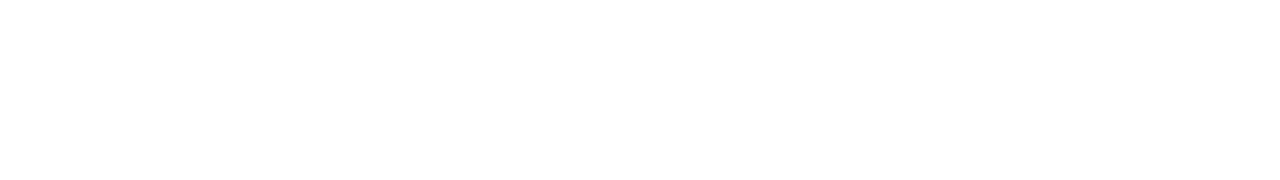
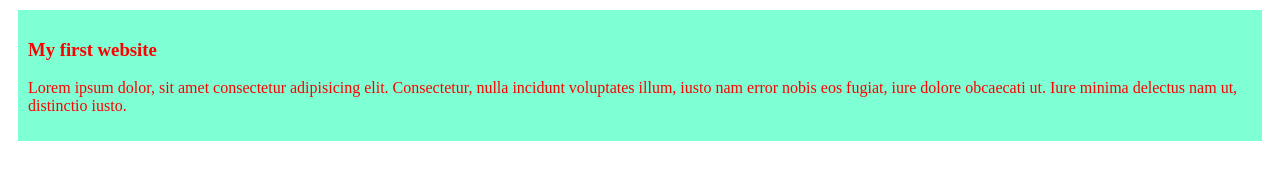
Before and after one commit to nasrinsultanaredee/my-simple-website, a plain HTML site: page index.html in a window 1280 px wide. Drawn offline with Linux system fonts and the light colour scheme.

Commit message:
added my first blog

```diff
--- a/index.html
+++ b/index.html
@@ -4,8 +4,13 @@
   <meta charset="UTF-8">
   <meta name="viewport" content="width=device-width, initial-scale=1.0">
   <title>My first github website</title>
+  <link rel="stylesheet" href="styles/blog.css">
 </head>
 <body>
+  <div>
+    <h3>My first website</h3>
+    <p>Lorem ipsum dolor, sit amet consectetur adipisicing elit. Consectetur, nulla incidunt voluptates illum, iusto nam error nobis eos fugiat, iure dolore obcaecati ut. Iure minima delectus nam ut, distinctio iusto.</p>
+  </div>
 
 </body>
 </html>
--- /dev/null
+++ b/styles/blog.css
@@ -0,0 +1,6 @@
+div{
+  background-color: aquamarine;
+  color: red;
+  margin: 10px;
+  padding: 10px;
+}
```
